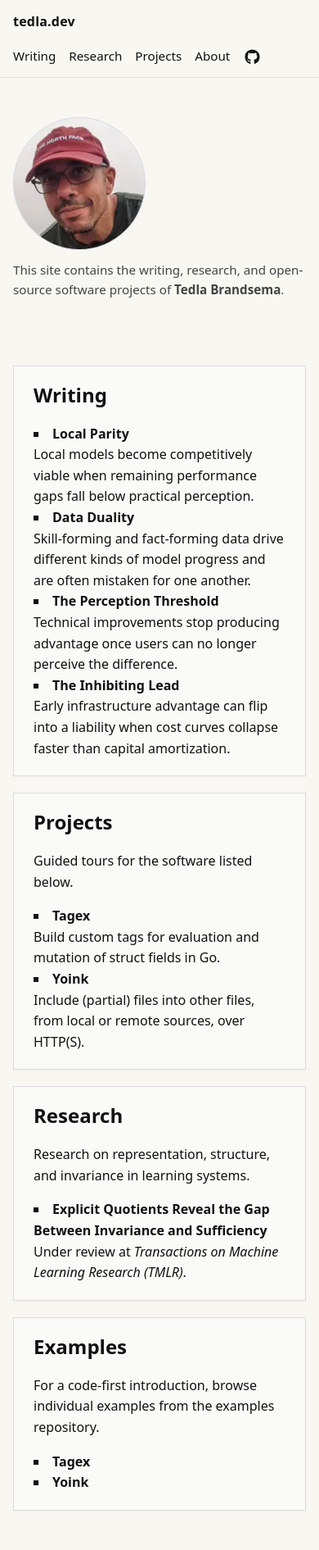
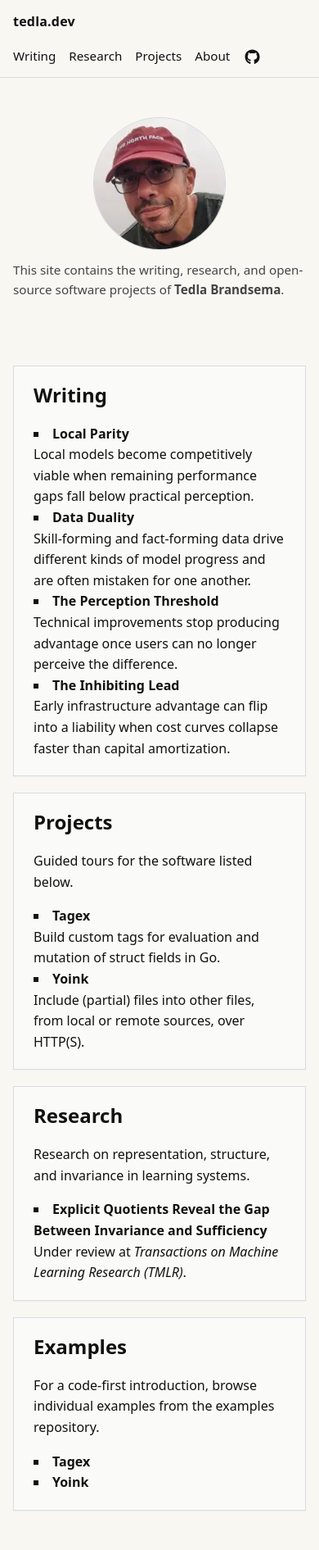
Before and after one commit to tedla-brandsema/tedla-brandsema.github.io, a Jekyll site: the page built from index.html, in a window 390 px wide. Shown: the whole page at 82% size. Built offline with Jekyll 4.4.1, drawn with Linux system fonts in a browser that asks for light colours.

Commit message:
fix(css): center nav avatar on mobile layouts only

```diff
--- a/static/css/site.css
+++ b/static/css/site.css
@@ -385,6 +385,11 @@ figure.diagram img {
         margin-bottom: 2rem;
     }
 
+    .nav-avatar {
+        margin-left: auto;
+        margin-right: auto;
+    }
+
     .top-nav-inner {
         flex-direction: column;
         align-items: flex-start;
```
